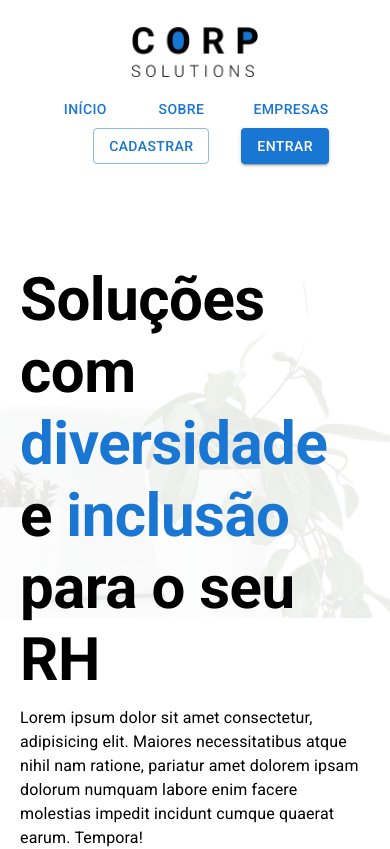
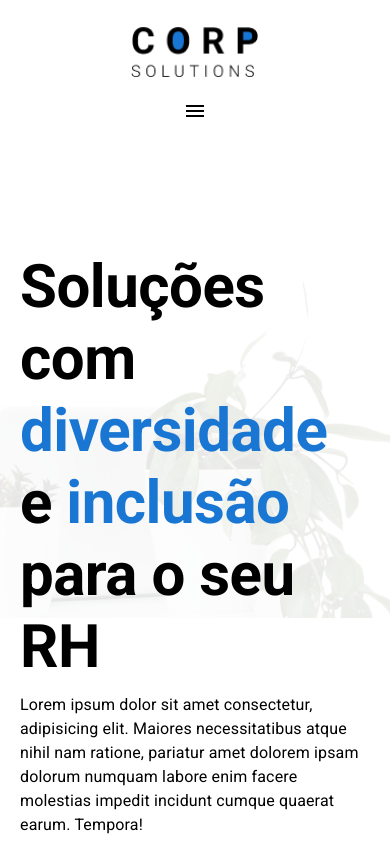
Before and after one commit to anjosdelacerda/corp-solutions, a React (Vite) app: page / in a window 390 px wide. Shown: the top 849 px of the page. Built offline with nearby package versions, Linux system fonts and the light colour scheme.

Commit message:
add rotas

```diff
--- a/src/layout/nav/nav.tsx
+++ b/src/layout/nav/nav.tsx
@@ -1,27 +1,44 @@
-import { Box, Button, Stack } from "@mui/material";
+import {
+  Box,
+  Button,
+  Drawer,
+  IconButton,
+  Stack,
+  useMediaQuery,
+  useTheme,
+} from "@mui/material";
+import MenuIcon from "@mui/icons-material/Menu";
+import { useState } from "react";
 import logoCorpSolutions from "../../assets/logos/corp-solutions.png";
 
 const Nav = () => {
+  const theme = useTheme();
+  const isMobile = useMediaQuery(theme.breakpoints.down("sm"));
+  const [openDrawer, setOpenDrawer] = useState(false);
+
+  const toggleDrawer = () => {
+    setOpenDrawer(!openDrawer);
+  };
+
   return (
     <Box
       display={"flex"}
-      flexWrap={"wrap"}
       justifyContent={"space-between"}
+      alignItems={"center"}
       maxWidth={"1280px"}
-      paddingTop={"20px"}
       margin={"auto"}
+      paddingY={"20px"}
       className="nav-bar"
       zIndex={1}
     >
       <img src={logoCorpSolutions} alt="Logo da Corp Solutions" height={61} />
 
-      <Stack
-        spacing={4}
-        direction="row"
-        alignItems={"center"}
-        justifyContent={"center"}
-        flexWrap={"wrap"}
-      >
+      {isMobile ? (
+        <IconButton color="inherit" aria-label="menu" onClick={toggleDrawer}>
+          <MenuIcon />
+        </IconButton>
+      ) : (
+        <Stack spacing={4} direction="row" alignItems={"center"}>
           <Button variant="text" href="/">
             Início
           </Button>
@@ -31,9 +48,34 @@ const Nav = () => {
           <Button variant="text" href="#partners">
             Empresas
           </Button>
-        <Button variant="outlined">Cadastrar</Button>
-        <Button variant="contained">Entrar</Button>
+          <Button variant="outlined" href="/register">
+            Cadastrar
+          </Button>
+          <Button variant="contained" href="/login">
+            Entrar
+          </Button>
         </Stack>
+      )}
+
+      <Drawer anchor="right" open={openDrawer} onClose={toggleDrawer}>
+        <Stack spacing={4} direction="column" padding={2}>
+          <Button variant="text" href="/">
+            Início
+          </Button>
+          <Button variant="text" href="#solutions">
+            Sobre
+          </Button>
+          <Button variant="text" href="#partners">
+            Empresas
+          </Button>
+          <Button variant="outlined" href="/register">
+            Cadastrar
+          </Button>
+          <Button variant="contained" href="/login">
+            Entrar
+          </Button>
+        </Stack>
+      </Drawer>
     </Box>
   );
 };
```
Also changed, not shown: src/rotas/Rotas.tsx (+11 -11 lines). Lines whose indentation alone changed are shown as unchanged.
